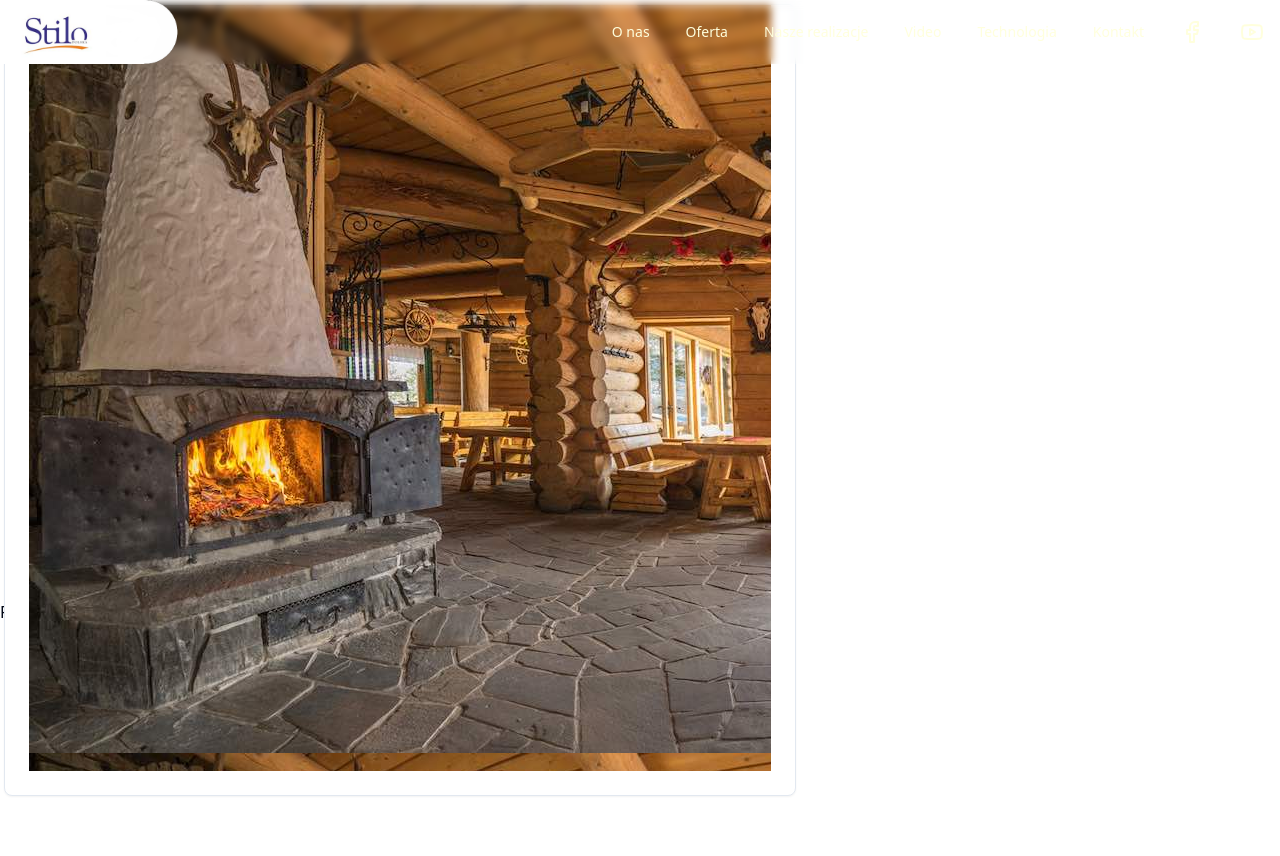
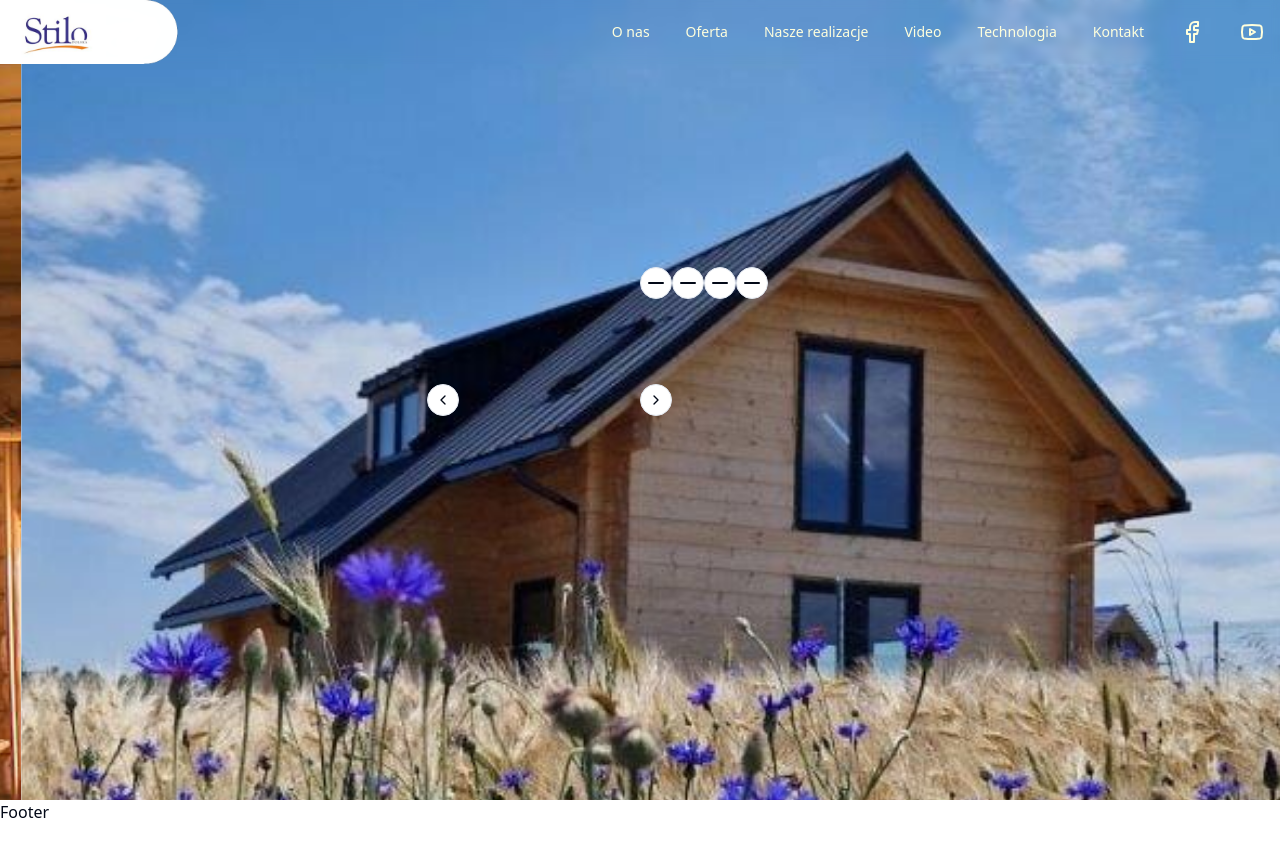
Before and after one commit to jarekm04/stilo-polska, a React (Vite) app: page / in a window 1280 px wide. Shown: the top 856 px of the page. Built offline with nearby package versions, Linux system fonts and the light colour scheme.

Commit message:
carousel in progress

```diff
--- a/src/components/features/Header.tsx
+++ b/src/components/features/Header.tsx
@@ -23,7 +23,7 @@ export const Header = () => {
   return (
     <header className="fixed left-0 top-0 z-30 flex h-16 w-full items-center justify-between overflow-hidden backdrop-blur-sm">
       <div
-        className={`absolute inset-0 transform bg-white transition-transform duration-500 ease-in-out ${isScrolled ? 'translate-x-0' : '-translate-x-full'}`}
+        className={`absolute inset-0 transform bg-[#dddddddd] transition-transform duration-500 ease-in-out ${isScrolled ? 'translate-x-0' : '-translate-x-full'}`}
       />
       <div className="relative z-10 flex items-center">
         <Link to="/" className="flex items-center">
--- a/src/components/ui/carousel.tsx
+++ b/src/components/ui/carousel.tsx
@@ -1,122 +1,114 @@
-import * as React from "react"
-import useEmblaCarousel, {
-  type UseEmblaCarouselType,
-} from "embla-carousel-react"
-import { ArrowLeft, ArrowRight } from "lucide-react"
+import * as React from 'react';
+import useEmblaCarousel, { type UseEmblaCarouselType } from 'embla-carousel-react';
+import { ChevronLeft, ChevronRight, Minus } from 'lucide-react';
 
-import { cn } from "@/lib/utils"
-import { Button } from "@/components/ui/button"
+import { cn } from '@/lib/utils';
+import { Button } from '@/components/ui/button';
 
-type CarouselApi = UseEmblaCarouselType[1]
-type UseCarouselParameters = Parameters<typeof useEmblaCarousel>
-type CarouselOptions = UseCarouselParameters[0]
-type CarouselPlugin = UseCarouselParameters[1]
+type CarouselApi = UseEmblaCarouselType[1];
+type UseCarouselParameters = Parameters<typeof useEmblaCarousel>;
+type CarouselOptions = UseCarouselParameters[0];
+type CarouselPlugin = UseCarouselParameters[1];
 
 type CarouselProps = {
-  opts?: CarouselOptions
-  plugins?: CarouselPlugin
-  orientation?: "horizontal" | "vertical"
-  setApi?: (api: CarouselApi) => void
+  opts?: CarouselOptions;
+  plugins?: CarouselPlugin;
+  orientation?: 'horizontal' | 'vertical';
+  setApi?: (api: CarouselApi) => void;
+};
+
+type CarouselContextProps = {
+  carouselRef: ReturnType<typeof useEmblaCarousel>[0];
+  api: ReturnType<typeof useEmblaCarousel>[1];
+  scrollPrev: () => void;
+  scrollNext: () => void;
+  scrollTo: (index: number) => void;
+  canScrollPrev: boolean;
+  canScrollNext: boolean;
+} & CarouselProps;
+
+const CarouselContext = React.createContext<CarouselContextProps | null>(null);
+
+function useCarousel() {
+  const context = React.useContext(CarouselContext);
+
+  if (!context) {
+    throw new Error('useCarousel must be used within a <Carousel />');
   }
 
-type CarouselContextProps = {
-  carouselRef: ReturnType<typeof useEmblaCarousel>[0]
-  api: ReturnType<typeof useEmblaCarousel>[1]
-  scrollPrev: () => void
-  scrollNext: () => void
-  canScrollPrev: boolean
-  canScrollNext: boolean
-} & CarouselProps
-
-const CarouselContext = React.createContext<CarouselContextProps | null>(null)
-
-function useCarousel() {
-  const context = React.useContext(CarouselContext)
-
-  if (!context) {
-    throw new Error("useCarousel must be used within a <Carousel />")
+  return context;
 }
 
-  return context
-}
-
-const Carousel = React.forwardRef<
-  HTMLDivElement,
-  React.HTMLAttributes<HTMLDivElement> & CarouselProps
->(
-  (
-    {
-      orientation = "horizontal",
-      opts,
-      setApi,
-      plugins,
-      className,
-      children,
-      ...props
-    },
-    ref
-  ) => {
+const Carousel = React.forwardRef<HTMLDivElement, React.HTMLAttributes<HTMLDivElement> & CarouselProps>(
+  ({ orientation = 'horizontal', opts, setApi, plugins, className, children, ...props }, ref) => {
     const [carouselRef, api] = useEmblaCarousel(
       {
         ...opts,
-        axis: orientation === "horizontal" ? "x" : "y",
+        axis: orientation === 'horizontal' ? 'x' : 'y',
       },
-      plugins
-    )
-    const [canScrollPrev, setCanScrollPrev] = React.useState(false)
-    const [canScrollNext, setCanScrollNext] = React.useState(false)
+      plugins,
+    );
+    const [canScrollPrev, setCanScrollPrev] = React.useState(false);
+    const [canScrollNext, setCanScrollNext] = React.useState(false);
 
     const onSelect = React.useCallback((api: CarouselApi) => {
       if (!api) {
-        return
+        return;
       }
 
-      setCanScrollPrev(api.canScrollPrev())
-      setCanScrollNext(api.canScrollNext())
-    }, [])
+      setCanScrollPrev(api.canScrollPrev());
+      setCanScrollNext(api.canScrollNext());
+    }, []);
 
     const scrollPrev = React.useCallback(() => {
-      api?.scrollPrev()
-    }, [api])
+      api?.scrollPrev();
+    }, [api]);
 
     const scrollNext = React.useCallback(() => {
-      api?.scrollNext()
-    }, [api])
+      api?.scrollNext();
+    }, [api]);
+
+    const scrollTo = React.useCallback(
+      (index: number) => {
+        api?.scrollTo(index);
+      },
+      [api],
+    );
 
     const handleKeyDown = React.useCallback(
       (event: React.KeyboardEvent<HTMLDivElement>) => {
-        if (event.key === "ArrowLeft") {
-          event.preventDefault()
-          scrollPrev()
-        } else if (event.key === "ArrowRight") {
-          event.preventDefault()
-          scrollNext()
+        if (event.key === 'ArrowLeft') {
+          event.preventDefault();
+          scrollPrev();
+        } else if (event.key === 'ArrowRight') {
+          event.preventDefault();
+          scrollNext();
         }
       },
-      [scrollPrev, scrollNext]
-    )
+      [scrollPrev, scrollNext],
+    );
 
     React.useEffect(() => {
       if (!api || !setApi) {
-        return
+        return;
       }
 
-      setApi(api)
-    }, [api, setApi])
+      setApi(api);
+    }, [api, setApi]);
 
     React.useEffect(() => {
       if (!api) {
-        return
+        return;
       }
 
-      onSelect(api)
-      api.on("reInit", onSelect)
-      api.on("select", onSelect)
+      onSelect(api);
+      api.on('reInit', onSelect);
+      api.on('select', onSelect);
 
       return () => {
-        api?.off("select", onSelect)
-      }
-    }, [api, onSelect])
+        api?.off('select', onSelect);
+      };
+    }, [api, onSelect]);
 
     return (
       <CarouselContext.Provider
@@ -124,79 +116,52 @@ const Carousel = React.forwardRef<
           carouselRef,
           api: api,
           opts,
-          orientation:
-            orientation || (opts?.axis === "y" ? "vertical" : "horizontal"),
+          orientation: orientation || (opts?.axis === 'y' ? 'vertical' : 'horizontal'),
           scrollPrev,
           scrollNext,
+          scrollTo,
           canScrollPrev,
           canScrollNext,
         }}
       >
-        <div
-          ref={ref}
-          onKeyDownCapture={handleKeyDown}
-          className={cn("relative", className)}
-          role="region"
-          aria-roledescription="carousel"
-          {...props}
-        >
+        <div ref={ref} onKeyDownCapture={handleKeyDown} className={cn('relative', className)} role="region" aria-roledescription="carousel" {...props}>
           {children}
         </div>
       </CarouselContext.Provider>
-    )
-  }
-)
-Carousel.displayName = "Carousel"
+    );
+  },
+);
+Carousel.displayName = 'Carousel';
 
-const CarouselContent = React.forwardRef<
-  HTMLDivElement,
-  React.HTMLAttributes<HTMLDivElement>
->(({ className, ...props }, ref) => {
-  const { carouselRef, orientation } = useCarousel()
+const CarouselContent = React.forwardRef<HTMLDivElement, React.HTMLAttributes<HTMLDivElement>>(({ className, ...props }, ref) => {
+  const { carouselRef, orientation } = useCarousel();
 
   return (
-    <div ref={carouselRef} className="overflow-hidden">
-      <div
-        ref={ref}
-        className={cn(
-          "flex",
-          orientation === "horizontal" ? "-ml-4" : "-mt-4 flex-col",
-          className
-        )}
-        {...props}
-      />
+    <div ref={carouselRef} className="overflow-hidden max-h-full">
+      <div ref={ref} className={cn('flex', orientation === 'horizontal' ? '-ml-4' : '-mt-4 flex-col', className)} {...props} />
     </div>
-  )
-})
-CarouselContent.displayName = "CarouselContent"
+  );
+});
+CarouselContent.displayName = 'CarouselContent';
 
-const CarouselItem = React.forwardRef<
-  HTMLDivElement,
-  React.HTMLAttributes<HTMLDivElement>
->(({ className, ...props }, ref) => {
-  const { orientation } = useCarousel()
+const CarouselItem = React.forwardRef<HTMLDivElement, React.HTMLAttributes<HTMLDivElement>>(({ className, ...props }, ref) => {
+  const { orientation } = useCarousel();
 
   return (
     <div
       ref={ref}
       role="group"
       aria-roledescription="slide"
-      className={cn(
-        "min-w-0 shrink-0 grow-0 basis-full",
-        orientation === "horizontal" ? "pl-4" : "pt-4",
-        className
-      )}
+      className={cn('min-w-0 shrink-0 grow-0 basis-full', orientation === 'horizontal' ? 'pl-4' : 'pt-4', className)}
       {...props}
     />
-  )
-})
-CarouselItem.displayName = "CarouselItem"
+  );
+});
+CarouselItem.displayName = 'CarouselItem';
 
-const CarouselPrevious = React.forwardRef<
-  HTMLButtonElement,
-  React.ComponentProps<typeof Button>
->(({ className, variant = "outline", size = "icon", ...props }, ref) => {
-  const { orientation, scrollPrev, canScrollPrev } = useCarousel()
+const CarouselPrevious = React.forwardRef<HTMLButtonElement, React.ComponentProps<typeof Button>>(
+  ({ className, variant = 'outline', size = 'icon', ...props }, ref) => {
+    const { orientation, scrollPrev, canScrollPrev } = useCarousel();
 
     return (
       <Button
@@ -204,28 +169,25 @@ const CarouselPrevious = React.forwardRef<
         variant={variant}
         size={size}
         className={cn(
-        "absolute  h-8 w-8 rounded-full",
-        orientation === "horizontal"
-          ? "-left-12 top-1/2 -translate-y-1/2"
-          : "-top-12 left-1/2 -translate-x-1/2 rotate-90",
-        className
+          'absolute  h-8 w-8 rounded-full',
+          orientation === 'horizontal' ? '-left-12 top-1/2 -translate-y-1/2' : '-top-12 left-1/2 -translate-x-1/2 rotate-90',
+          className,
         )}
         disabled={!canScrollPrev}
         onClick={scrollPrev}
         {...props}
       >
-      <ArrowLeft className="h-4 w-4" />
+        <ChevronLeft className="h-4 w-4" />
         <span className="sr-only">Previous slide</span>
       </Button>
-  )
-})
-CarouselPrevious.displayName = "CarouselPrevious"
+    );
+  },
+);
+CarouselPrevious.displayName = 'CarouselPrevious';
 
-const CarouselNext = React.forwardRef<
-  HTMLButtonElement,
-  React.ComponentProps<typeof Button>
->(({ className, variant = "outline", size = "icon", ...props }, ref) => {
-  const { orientation, scrollNext, canScrollNext } = useCarousel()
+const CarouselNext = React.forwardRef<HTMLButtonElement, React.ComponentProps<typeof Button>>(
+  ({ className, variant = 'outline', size = 'icon', ...props }, ref) => {
+    const { orientation, scrollNext, canScrollNext } = useCarousel();
 
     return (
       <Button
@@ -233,28 +195,33 @@ const CarouselNext = React.forwardRef<
         variant={variant}
         size={size}
         className={cn(
-        "absolute h-8 w-8 rounded-full",
-        orientation === "horizontal"
-          ? "-right-12 top-1/2 -translate-y-1/2"
-          : "-bottom-12 left-1/2 -translate-x-1/2 rotate-90",
-        className
+          'absolute h-8 w-8 rounded-full',
+          orientation === 'horizontal' ? '-right-12 top-1/2 -translate-y-1/2' : '-bottom-12 left-1/2 -translate-x-1/2 rotate-90',
+          className,
         )}
         disabled={!canScrollNext}
         onClick={scrollNext}
         {...props}
       >
-      <ArrowRight className="h-4 w-4" />
+        <ChevronRight className="h-4 w-4" />
         <span className="sr-only">Next slide</span>
       </Button>
-  )
-})
-CarouselNext.displayName = "CarouselNext"
+    );
+  },
+);
+CarouselNext.displayName = 'CarouselNext';
 
-export {
-  type CarouselApi,
-  Carousel,
-  CarouselContent,
-  CarouselItem,
-  CarouselPrevious,
-  CarouselNext,
-}
+const CarouselDot = React.forwardRef<HTMLButtonElement, React.ComponentProps<typeof Button> & { index: number }>(
+  ({ className, variant = 'outline', size = 'icon', index, ...props }, ref) => {
+    const { scrollTo } = useCarousel();
+
+    return (
+      <Button ref={ref} variant={variant} size={size} className={cn('h-8 w-8 rounded-full', className)} onClick={() => scrollTo(index)} {...props}>
+        <Minus className="h-6 w-6" />
+      </Button>
+    );
+  },
+);
+CarouselDot.displayName = 'CarouselDot';
+
+export { type CarouselApi, Carousel, CarouselContent, CarouselItem, CarouselPrevious, CarouselNext, CarouselDot };
--- a/src/index.css
+++ b/src/index.css
@@ -40,6 +40,9 @@
 
 @layer base {
   * {
+    margin: 0;
+    padding: 0;
+    box-sizing: border-box;
     @apply border-border;
   }
   body {
--- a/src/pages/Home.tsx
+++ b/src/pages/Home.tsx
@@ -1,35 +1,33 @@
 import { useRef } from 'react';
 import Autoplay from 'embla-carousel-autoplay';
-import { Carousel, CarouselContent, CarouselItem, CarouselNext, CarouselPrevious } from '@/components/ui/carousel';
+import { Carousel, CarouselContent, CarouselDot, CarouselItem, CarouselNext, CarouselPrevious } from '@/components/ui/carousel';
 import { Card, CardContent } from '@/components/ui/card';
 
-const images = ["karczma", "stilo1", "stilo2", "stilo3"];
+const images = ['karczma.jpg', 'stilo1.jpg', 'stilo2.jpg', 'stilo3.jpg'];
 
 export const Home = () => {
-  const plugin = useRef(Autoplay({ delay: 7000, stopOnInteraction: true }));
-
-  console.log(plugin.current);
+  const plugin = useRef(Autoplay({ delay: 5000, stopOnInteraction: true }));
 
   return (
-    // <div className="bg-karczma h-screen bg-cover bg-center">
-      <Carousel plugins={[plugin.current]} className="h-[600px] w-[800px] bg-red" onMouseDown={plugin.current.stop} onMouseLeave={plugin.current.play}>
-        <CarouselContent>
+    <Carousel plugins={[plugin.current]} className="max-h-full h-screen" onMouseDown={plugin.current.stop} onMouseLeave={plugin.current.play}>
+      <CarouselContent className="m-0">
         {Array.from({ length: images.length }).map((_, index) => (
-            <CarouselItem key={index}>
-              <div className="p-1">
-                <Card>
-                  <CardContent className="aspect-square">
-                    <div className={`w-full h-full bg-${images[index]}`} />
-                    {/* <div className='w-full h-full bg-karczma'>XD</div> */}
+          <CarouselItem key={index} className="p-0">
+            <Card className="border-0">
+              <CardContent className="aspect-square p-0">
+                <img src={`/src/assets/${images[index]}`} className="h-full w-full object-cover object-center" alt="carousel-large-photos" />
               </CardContent>
             </Card>
-              </div>
           </CarouselItem>
         ))}
       </CarouselContent>
-        {/* <CarouselPrevious /> */}
-        {/* <CarouselNext /> */}
+      <CarouselPrevious className="left-1/3 top-1/2" />
+      <CarouselNext className="left-1/2 top-1/2" />
+      <div className="absolute left-1/2 top-1/3 ">
+        {images.map((src, index) => (
+          <CarouselDot key={src} index={index}  />
+        ))}
+      </div>
     </Carousel>
-    // </div>
   );
 };
```
Lines whose indentation alone changed are shown as unchanged.
